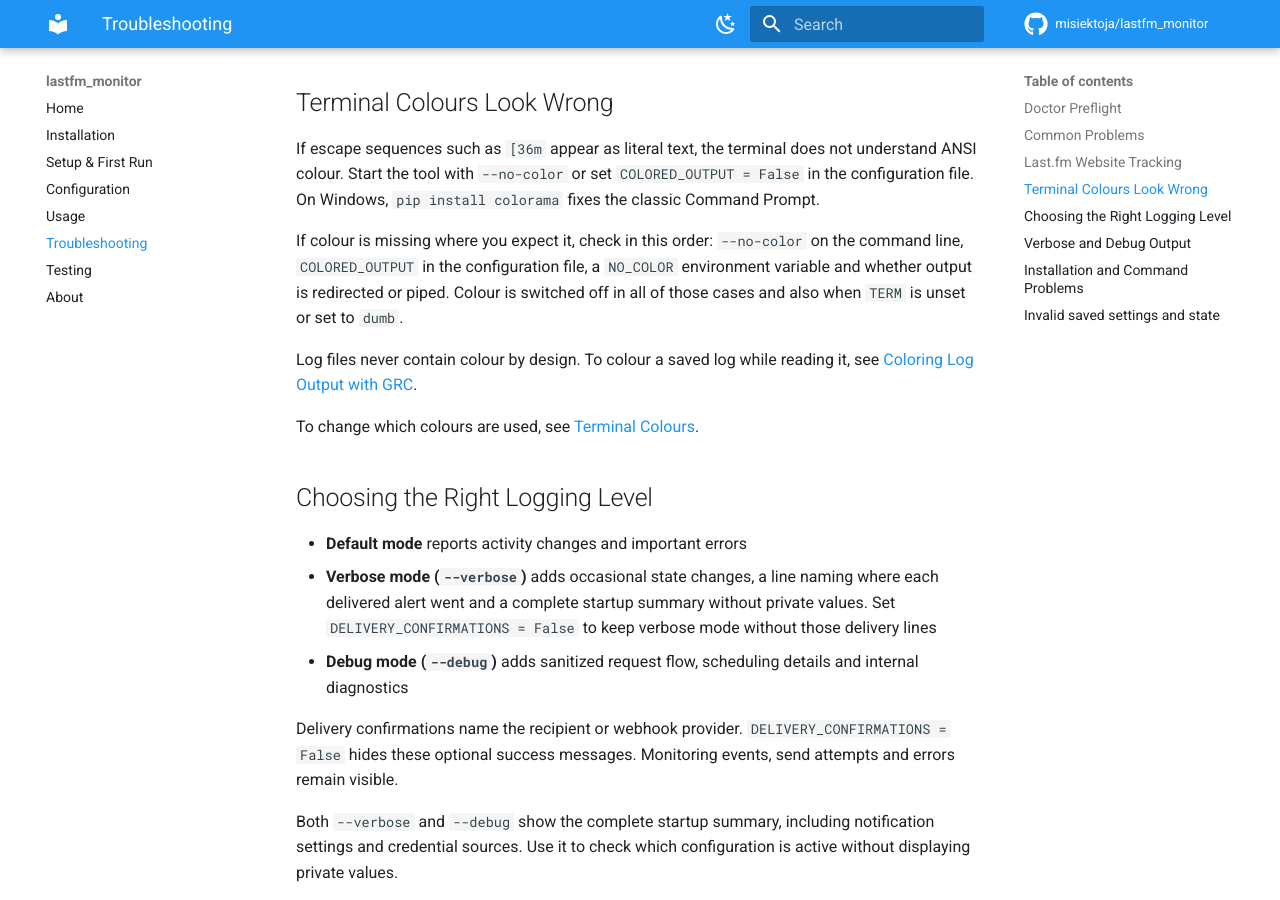
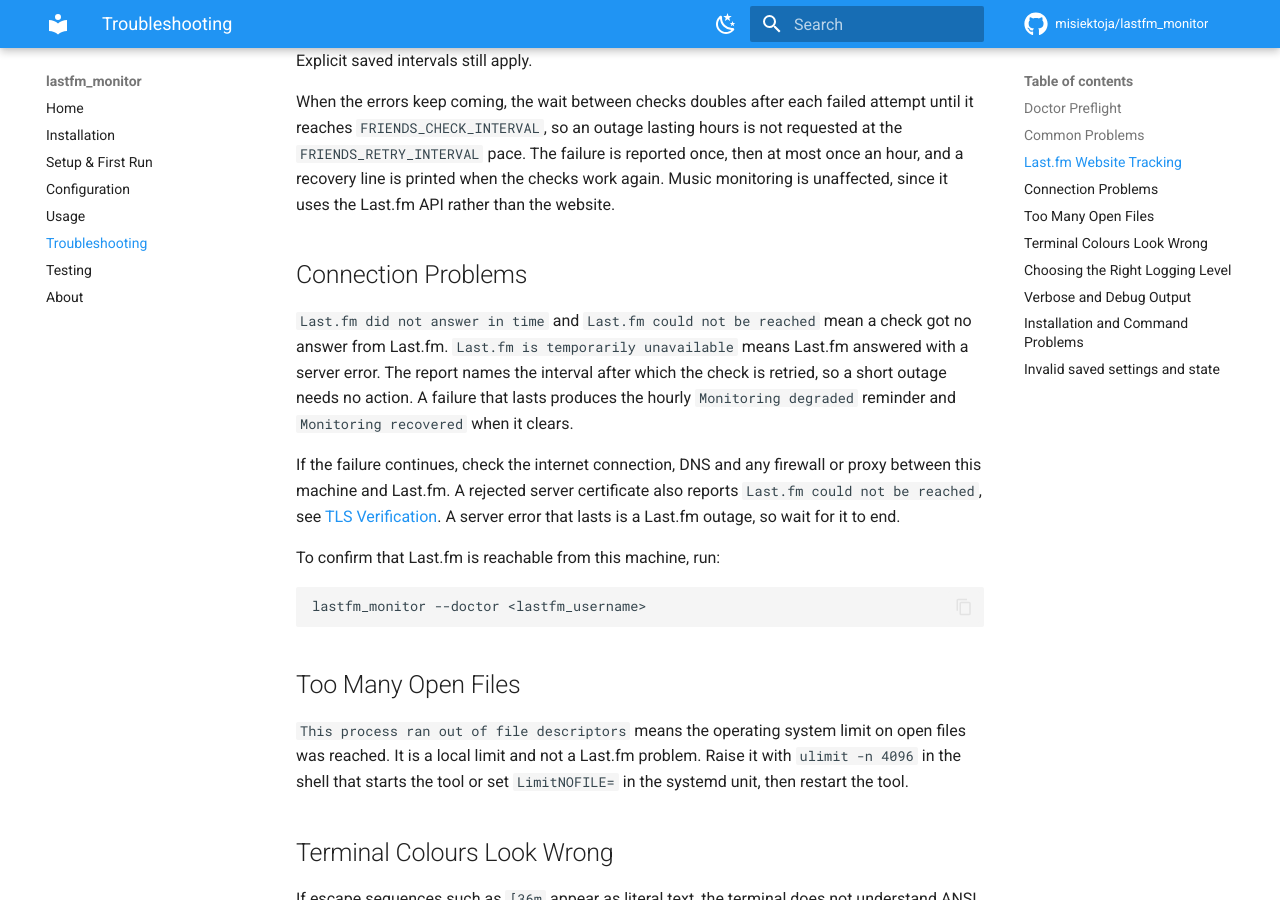
Before and after one commit to misiektoja/lastfm_monitor, an MkDocs documentation site: the page built from docs/troubleshooting.md, in a window 1280 px wide and 900 px high, scrolled down 2748 px. Built offline with MkDocs 1.6.1 and Material for MkDocs 9.7.7, drawn with Linux system fonts in a browser that asks for light colours; comment, search, counter and statistics services are not loaded; some of the changed text lies outside the part shown.

Commit message:
docs: describe the shared failure alert and the connection problems guide

````diff
--- a/docs/troubleshooting.md
+++ b/docs/troubleshooting.md
@@ -45,13 +45,15 @@
 | --- | --- | --- |
 | Last.fm error 17, `Login: User required to be logged in` | The monitored user hides recent listening information | [User Privacy Settings](setup-and-first-run.md#user-privacy-settings) |
 | `Last.fm rejected the configured API key or shared secret` | The credentials are missing, wrong or suspended | Run `lastfm_monitor --set-lastfm-credentials` |
-| `The Last.fm API is temporarily unavailable` | A Last.fm outage or a rate limit | Nothing to do, the tool keeps retrying |
+| `Last.fm is rate limiting requests` | Too many requests in a short time | Nothing to do, the tool waits and retries |
 | Track durations are missing | The optional Spotify credentials are not saved | [Spotify Metadata Backends](configuration.md#spotify-metadata-backends) |
 | The run stops naming a file and a line number | A configuration line is not a plain `SETTING = value` assignment | [Configuration File](configuration.md#configuration-file) |
 | Emails never arrive | Incomplete SMTP settings | [SMTP Settings](configuration.md#smtp-settings) then run `lastfm_monitor --send-test-email` |
 | Webhook alerts never arrive | Provider mismatch or a stale destination | [Webhook Settings](configuration.md#webhook-settings) then run `lastfm_monitor --send-test-webhook` |
 | `lastfm_monitor` is not found after installation | The shell has not picked up the new command | [Installation and Command Problems](#installation-and-command-problems) |
 | Escape sequences such as `[36m` printed as text or no colour at all | The terminal cannot display ANSI colour or colour was switched off | [Terminal Colours Look Wrong](#terminal-colours-look-wrong) |
+| `Last.fm did not answer in time`, `Last.fm could not be reached` or `Last.fm is temporarily unavailable` | A network problem between this machine and Last.fm or a Last.fm outage | [Connection Problems](#connection-problems) |
+| `This process ran out of file descriptors` | The operating system limit on open files was reached | [Too Many Open Files](#too-many-open-files) |
 
 A continuing outage produces a `* Monitoring degraded` reminder once an hour, even when the [liveness reminder](usage.md#liveness-reminder) is switched off. `* Monitoring recovered` marks recovery. Use `--verbose` to see the first failed check.
 
@@ -67,6 +69,24 @@
 Temporary website errors, including HTTP 600, also use bounded retries. Last.fm answers these pages with statuses outside the standard range, so a lasting failure is reported as `Last.fm answered the website request with a nonstandard HTTP 600`. Use `--debug` to see the HTTP status and retry attempts. The normal friend and profile check interval defaults to 90 minutes. Explicit saved intervals still apply.
 
 When the errors keep coming, the wait between checks doubles after each failed attempt until it reaches `FRIENDS_CHECK_INTERVAL`, so an outage lasting hours is not requested at the `FRIENDS_RETRY_INTERVAL` pace. The failure is reported once, then at most once an hour, and a recovery line is printed when the checks work again. Music monitoring is unaffected, since it uses the Last.fm API rather than the website.
+
+<a id="connection-problems"></a>
+## Connection Problems
+
+`Last.fm did not answer in time` and `Last.fm could not be reached` mean a check got no answer from Last.fm. `Last.fm is temporarily unavailable` means Last.fm answered with a server error. The report names the interval after which the check is retried, so a short outage needs no action. A failure that lasts produces the hourly `Monitoring degraded` reminder and `Monitoring recovered` when it clears.
+
+If the failure continues, check the internet connection, DNS and any firewall or proxy between this machine and Last.fm. A rejected server certificate also reports `Last.fm could not be reached`, see [TLS Verification](configuration.md#tls-verification). A server error that lasts is a Last.fm outage, so wait for it to end.
+
+To confirm that Last.fm is reachable from this machine, run:
+
+```sh
+lastfm_monitor --doctor <lastfm_username>
+```
+
+<a id="too-many-open-files"></a>
+## Too Many Open Files
+
+`This process ran out of file descriptors` means the operating system limit on open files was reached. It is a local limit and not a Last.fm problem. Raise it with `ulimit -n 4096` in the shell that starts the tool or set `LimitNOFILE=` in the systemd unit, then restart the tool.
 
 <a id="terminal-colours-look-wrong"></a>
 ## Terminal Colours Look Wrong
````
Also changed, not shown: docs/configuration.md (+2 -0 lines), docs/usage.md (+7 -5 lines).
